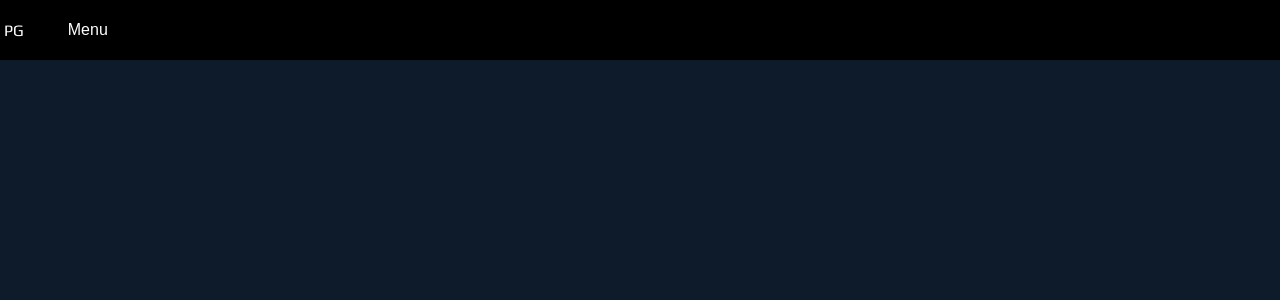
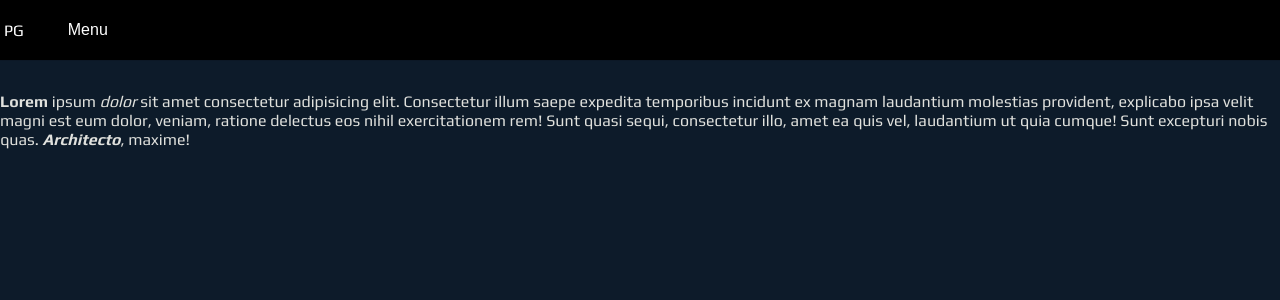
Before and after one commit to Dimterion/Playground, a React (Vite) app: page /compilation in a window 1280 px wide. Shown: the top 300 px of the page. Built offline with nearby package versions, Linux system fonts and the light colour scheme.

Commit message:
refactor formatText function

```diff
--- a/src/pages/Compilation/Compilation.jsx
+++ b/src/pages/Compilation/Compilation.jsx
@@ -1,10 +1,15 @@
 import Header from "../../components/Header/Header";
+import { formatText } from "../../utils/utils";
 import "./compilation.css";
+
+const text =
+  "**Lorem** ipsum *dolor* sit amet consectetur adipisicing elit. Consectetur illum saepe expedita temporibus incidunt ex magnam laudantium molestias provident, explicabo ipsa velit magni est eum dolor, veniam, ratione delectus eos nihil exercitationem rem! Sunt quasi sequi, consectetur illo, amet ea quis vel, laudantium ut quia cumque! Sunt excepturi nobis quas. _Architecto_, maxime!";
 
 function Compilation() {
   return (
     <main>
       <Header />
+      <section>{formatText(text)}</section>
     </main>
   );
 }
--- a/src/utils/utils.tsx
+++ b/src/utils/utils.tsx
@@ -1,16 +1,15 @@
 import FormattedText from "../components/FormattedText/FormattedText";
 
 export const formatText = (text: string) => {
-  const parts = text.split(/(\*\*.*?\*\*|__.*?__|_[^_]*?_|\*.*?\*)/g);
+  if (!text) return null;
+
+  const parts = text.split(/(\*\*[^*]+\*\*|\*[^*]+\*|_[^_]+_)/g);
+
   const textStyles = {
     bold: "formattedText-bold",
     italic: "formattedText-italic",
     boldAndItalic: "formattedText-bold formattedText-italic",
   };
-
-  if (!text) {
-    return null;
-  }
 
   return parts.map((part, index) => {
     if (
@@ -20,11 +19,9 @@ export const formatText = (text: string) => {
       part !== "**"
     ) {
       return (
-        <FormattedText
-          key={index}
-          style={textStyles.bold}
-          children={part.slice(2, -2)}
-        />
+        <FormattedText key={index} style={textStyles.bold}>
+          {part.slice(2, -2)}
+        </FormattedText>
       );
     }
 
@@ -35,11 +32,10 @@ export const formatText = (text: string) => {
       part !== "**"
     ) {
       return (
-        <FormattedText
-          key={index}
-          style={textStyles.italic}
-          children={part.slice(1, -1)}
-        />
+        <FormattedText key={index} style={textStyles.italic}>
+          {" "}
+          {part.slice(1, -1)}
+        </FormattedText>
       );
     }
 
@@ -50,14 +46,16 @@ export const formatText = (text: string) => {
       part !== "**"
     ) {
       return (
-        <FormattedText
-          key={index}
-          style={textStyles.boldAndItalic}
-          children={part.slice(1, -1)}
-        />
+        <FormattedText key={index} style={textStyles.boldAndItalic}>
+          {part.slice(1, -1)}
+        </FormattedText>
       );
     }
 
-    return <FormattedText key={index} style="" children={part} />;
+    return (
+      <FormattedText key={index} style="">
+        {part}
+      </FormattedText>
+    );
   });
 };
```
